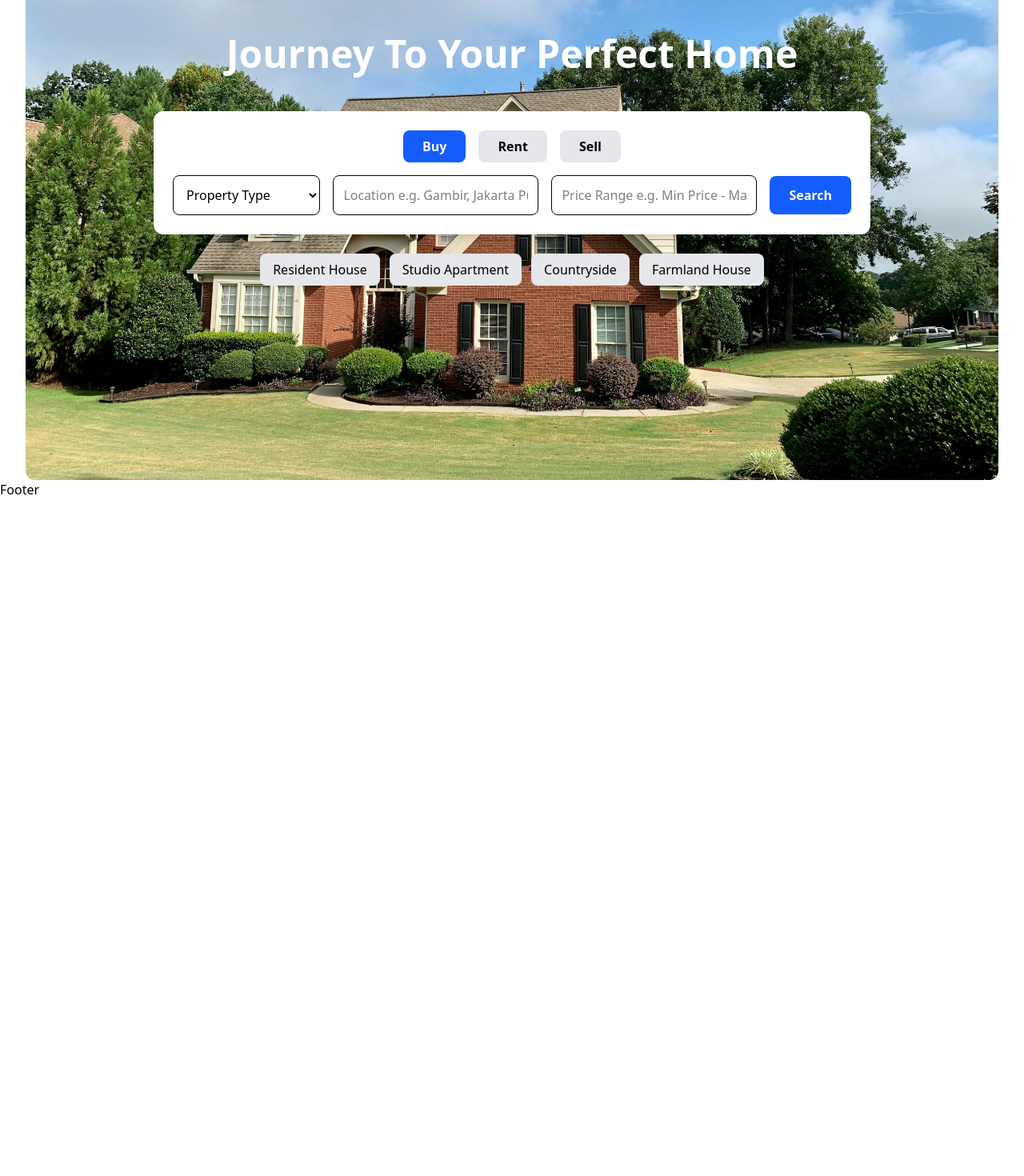
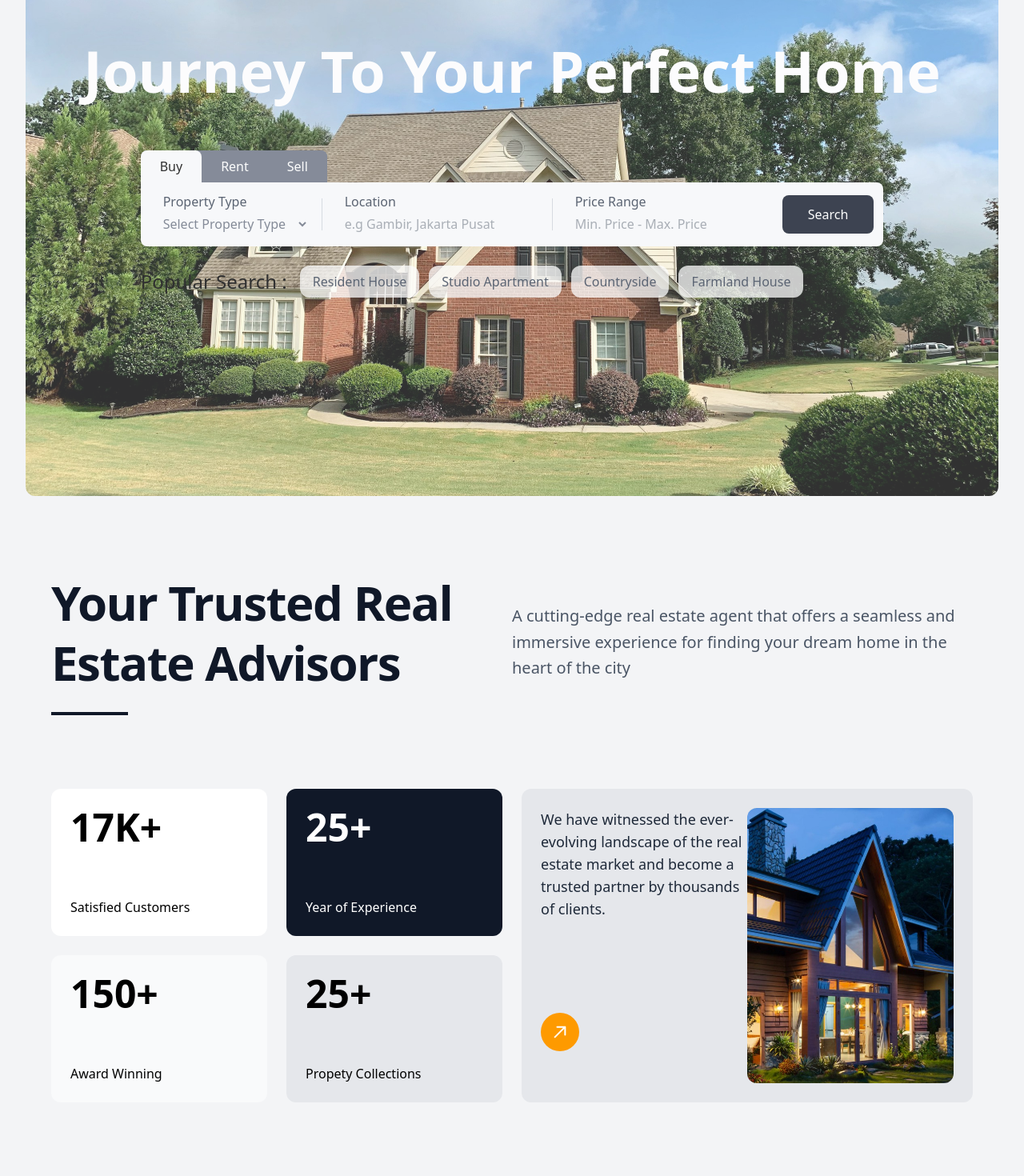
Before and after one commit to Akhalfstar/react-app, a React (Vite) app in the folder Real Estate/: page / in a window 1280 px wide. Shown: the part 260-1730 px from the top of the page at 80% size. Before the commit the page ends 884 px from the top, so only its background shows below. Built offline with nearby package versions, Linux system fonts and the light colour scheme.

Commit message:
50 percent home page Estate

```diff
--- a/Real Estate/src/App.jsx
+++ b/Real Estate/src/App.jsx
@@ -6,9 +6,11 @@ function App() {
 
   return (
     <>
+    <div className=' bg-gray-100 '>
     <Nav/>
       <Outlet/>
     <Footer/>
+    </div>
     </>
   )
 }
--- a/Real Estate/src/Component/Btn/Btn.jsx
+++ b/Real Estate/src/Component/Btn/Btn.jsx
@@ -3,10 +3,10 @@ import { NavLink } from "react-router";
 
 function Btn({ lable, lnk }) {
   return (
-    <div className=" flex justify-center items-center " >
+    <div className=" flex justify-center rounded-2xl items-center text-lg hover:bg-gray-200  " >
       <NavLink
         to={lnk}
-        className={({ isActive }) => (isActive ? " bg-black rounded-4xl py-1.5 px-4 text-white " : "py-1.5 px-4")}
+        className={({ isActive }) => (isActive ? " bg-black rounded-2xl py-1.5 px-4 text-white " : "py-1.5 px-4")}
       >
         {lable}
       </NavLink>
--- /dev/null
+++ b/Real Estate/src/Component/Contact/StatsSection.jsx
@@ -0,0 +1,79 @@
+const StatsCard = ({ number, label, className = "" }) => (
+  <div className={`p-6 ${className} flex flex-col justify-between`}>
+    <h2 className="text-4xl pb-6 lg:text-5xl font-bold">{number}</h2>
+    <p className="mt-2">{label}</p>
+  </div>
+);
+
+const StatsSection = () => {
+  return (
+    <section className=" pb-10">
+      <div className=" grid md:gri\
+       lg:grid-cols-2 max-w-7xl mx-auto px-4 sm:px-6 lg:px-8 gap-6">
+        <div className="grid grid-col-2 md:grid-cols-2 lg:grid-cols-2 gap-6">
+          {/* Satisfied Customers */}
+          <StatsCard
+            number="17K+"
+            label="Satisfied Customers"
+            className="bg-white rounded-xl "
+          />
+
+          {/* Years of Experience */}
+          <StatsCard
+            number="25+"
+            label="Year of Experience"
+            className="bg-gray-900 text-white rounded-xl"
+          />
+          <StatsCard
+            number="150+"
+            label="Award Winning"
+            className="bg-gray-50 rounded-xl"
+          />
+          <StatsCard
+            number="25+"
+            label="Propety Collections"
+            className="bg-gray-200  rounded-xl"
+          />
+        </div>
+
+        {/* Description Box */}
+        <div className="p-6 bg-gray-200 rounded-xl grid grid-cols-1 lg:grid-cols-2 ">
+          <div className=" flex flex-col justify-between">
+            <p className="text-gray-800 text-lg">
+              We have witnessed the ever-evolving landscape of the real estate
+              market and become a trusted partner by thousands of clients.
+            </p>
+            <div className="my-10">
+              <div className="w-12 h-12 bg-amber-500 rounded-full flex items-center justify-center">
+                <svg
+                  className="w-6 h-6 text-white transform rotate-45"
+                  fill="none"
+                  stroke="currentColor"
+                  viewBox="0 0 24 24"
+                >
+                  <path
+                    strokeLinecap="round"
+                    strokeLinejoin="round"
+                    strokeWidth={2}
+                    d="M5 10l7-7m0 0l7 7m-7-7v18"
+                  />
+                </svg>
+              </div>
+            </div>
+          </div>
+
+          <div className="relative aspect-[4/3] sm:aspect-square lg:aspect-[3/4]">
+              <img
+                src="/images/midpic.jpg"
+                alt="Property"
+                className="absolute inset-0 w-full h-full object-cover rounded-xl"
+                loading="lazy"
+              />
+            </div>
+        </div>
+      </div>
+    </section>
+  );
+};
+
+export default StatsSection;
--- a/Real Estate/src/Component/Home/Home.jsx
+++ b/Real Estate/src/Component/Home/Home.jsx
@@ -1,86 +1,37 @@
 import React, { useState } from "react";
+import SearchBar from "./SearchBar";
+import MidSec from "./MidSec";
+import StatsSection from "../Contact/StatsSection";
 
 export default function Home() {
-  const [activeTab, setActiveTab] = useState("Buy");
-
   return (
     <div className=" px-8 ">
       <div
-        className="relative bg-cover bg-center h-screen rounded-xl "
+        className="relative bg-cover bg-center h-screen rounded-xl opacity-80 "
         style={{ backgroundImage: 'url("images/hero3.jpg")' }}
       >
         {/* Overlay */}
-        <div className="absolute inset-0 "></div>
+        <div className="absolute inset-0 rounded-xl "></div>
 
         {/* Content */}
-        <div className="relative z-10 flex flex-col items-center justify-center text-center h-full text-white px-4">
+        <div className="relative z-2 flex flex-col items-center justify-center text-center h-full text-white px-4">
           {/* Title and Subtitle */}
-          <h1 className="text-4xl md:text-5xl font-bold mb-4">
+          <h1 className="text-2xl md:text-7xl font-bold mb-4">
             Journey To Your Perfect Home
           </h1>
-          <p className="text-lg md:text-xl mb-8">
-
-          </p>
-
-          {/* Search Filters */}
-          <div className="bg-white text-black rounded-xl shadow-lg p-6 w-full max-w-4xl">
-            {/* Tabs */}
-            <div className="flex justify-center gap-4 mb-4">
-              {["Buy", "Rent", "Sell"].map((tab) => (
-                <button
-                  key={tab}
-                  className={`px-6 py-2 rounded-lg font-semibold ${
-                    activeTab === tab ? "bg-blue-600 text-white" : "bg-gray-200"
-                  }`}
-                  onClick={() => setActiveTab(tab)}
-                >
-                  {tab}
-                </button>
-              ))}
-            </div>
-
-            {/* Filters */}
-            <div className="flex flex-wrap items-center gap-4">
-              <select className="flex-1 p-3 border rounded-lg">
-                <option>Property Type</option>
-                <option>Apartment</option>
-                <option>House</option>
-                <option>Studio</option>
-              </select>
-              <input
-                type="text"
-                placeholder="Location e.g. Gambir, Jakarta Pusat"
-                className="flex-1 p-3 border rounded-lg"
-              />
-              <input
-                type="text"
-                placeholder="Price Range e.g. Min Price - Max Price"
-                className="flex-1 p-3 border rounded-lg"
-              />
-              <button className="bg-blue-600 text-white px-6 py-3 rounded-lg font-bold">
-                Search
-              </button>
-            </div>
-          </div>
-
-          {/* Popular Searches */}
-          <div className="mt-6 flex gap-3 flex-wrap justify-center">
-            {[
-              "Resident House",
-              "Studio Apartment",
-              "Countryside",
-              "Farmland House",
-            ].map((tag) => (
-              <button
-                key={tag}
-                className="bg-gray-200 text-black px-4 py-2 rounded-lg"
-              >
-                {tag}
-              </button>
-            ))}
-          </div>
+          <p className="text-lg md:text-xl mb-8"></p>
+          <SearchBar />
         </div>
       </div>
+      <MidSec
+        text="A cutting-edge real estate agent that offers a seamless and immersive experience for finding your dream home in the heart of the city"
+        hed="Your Trusted Real Estate Advisors"
+      />
+      <StatsSection />
+      <MidSec
+      text="Embark on a journey of discovery through exclusive collections of homes, luxury properties to fulfill your aspirations and inspire your imagination"
+      hed="Discover Your Perfect Property Match"
+      />
     </div>
   );
 }
--- /dev/null
+++ b/Real Estate/src/Component/Home/MidSec.jsx
@@ -0,0 +1,33 @@
+import React from 'react'
+
+function MidSec({
+    text,
+    hed
+}) {
+  return (
+    <section className="">
+    <div className="max-w-7xl mx-auto px-4 sm:px-6 lg:px-8 py-16 sm:py-20 lg:py-24">
+      <div className="flex flex-col md:flex-row justify-between items-start md:items-center gap-8 lg:gap-12">
+        {/* Left side - Title */}
+        <div className="max-w-2xl">
+          <h1 className="text-4xl md:text-5xl lg:text-6xl font-bold text-gray-900 leading-tight tracking-tight">
+            {hed}
+          </h1>
+          <div className="relative mt-6">
+            <div className="absolute left-0 w-24 h-1 bg-gray-900"></div>
+          </div>
+        </div>
+
+        {/* Right side - Description */}
+        <div className="max-w-xl mt-6 md:mt-0">
+          <p className="text-lg md:text-xl text-gray-600 leading-relaxed">
+            {text}
+          </p>
+        </div>
+      </div>
+    </div>
+  </section>
+  )
+}
+
+export default MidSec
--- /dev/null
+++ b/Real Estate/src/Component/Home/SearchBar.jsx
@@ -0,0 +1,100 @@
+import React, { useState } from "react";
+
+const SearchBar = () => {
+  const [activeTab, setActiveTab] = useState("Buy");
+  const [propertyType, setPropertyType] = useState("");
+
+  const tabs = ["Buy", "Rent", "Sell"];
+  const popularSearches = [
+    "Resident House",
+    "Studio Apartment",
+    "Countryside",
+    "Farmland House",
+  ];
+
+  return (
+    <div className="max-w-6xl mx-auto p-4 text-gray-700 font-medium">
+      {/* Tabs */}
+      <div className=" relative z-0 flex  bg-gray-500 w-fit rounded-lg ">
+        {tabs.map((tab) => (
+          <button
+            key={tab}
+            className={`px-6  pt-2 pb-5 rounded-lg ${
+              activeTab === tab ? " bg-gray-50 text-black   " : "bg-gray-500 text-white"
+            }`}
+            onClick={() => setActiveTab(tab)}
+          >
+            {tab}
+          </button>
+        ))}
+      </div>
+
+      {/* Search Form */}
+      <div className="flex relative z-2 gap-4 mb-6 py-3 px-3 -mt-3 bg-gray-50 rounded-lg items-center">
+        {/* Property Type Dropdown */}
+        <div className="flex flex-col justify-items-start">
+        <span className="flex justify-items-start pl-4 " > Property Type</span>
+          <select
+            className="w-full px-3 py-1 rounded-lg border-0 outline-none focus:outline-none text-gray-500"
+            value={propertyType}
+            onChange={(e) => setPropertyType(e.target.value)}
+          >
+            <option value="" hidden >Select Property Type</option>
+            <option value="house">House</option>
+            <option value="apartment">Apartment</option>
+            <option value="villa">Villa</option>
+          </select>
+        </div>
+
+        {/* Vertical Line 1 */}
+        <div className="w-[1px] h-10 bg-gray-300 self-center"></div>
+
+        {/* Location Input */}
+        <div className="flex-1">
+        <span className="flex justify-items-start pl-3 " > Location</span>
+          <input
+            type="text"
+            placeholder="e.g Gambir, Jakarta Pusat"
+            className="w-full px-3 py-1  border-0 outline-none focus:outline-none"
+          />
+        </div>
+
+        {/* Vertical Line 2 */}
+        <div className="w-[1px] h-10 bg-gray-300 self-center"></div>
+
+        {/* Price Range Input */}
+        <div className="flex-1">
+        <span className="flex justify-items-start pl-3 " > Price Range</span>
+          <input
+            type="text"
+            placeholder="Min. Price - Max. Price"
+            className="w-full px-3 py-1  border-0 outline-none focus:outline-none"
+          />
+        </div>
+
+        {/* Search Button */}
+        <button className="h-12 px-8 py-1 bg-gray-900 text-white rounded-lg hover:bg-gray-800 transition-colors">
+          Search
+        </button>
+      </div>
+
+      {/* Popular Searches */}
+      <div className="flex items-center gap-4">
+        <span className="text-black text-2xl">Popular Search :</span>
+        <div className="flex gap-3">
+
+          {popularSearches.map((item) => (
+            <button
+              key={item}
+              className="px-4  py-2 rounded-xl  bg-[rgba(255,255,255,0.75)] hover:bg-gray-50 transition-colors"
+            >
+              {item}
+            </button>
+          ))}
+        </div>
+      </div>
+    </div>
+  );
+};
+
+export default SearchBar;
--- a/Real Estate/src/Component/Nav/Nav.jsx
+++ b/Real Estate/src/Component/Nav/Nav.jsx
@@ -3,13 +3,13 @@ import { Btn } from "../Comp";
 
 function Nav() {
   return (
-    <nav className=" h-15 w-full bg-white px-8 py-4">
-      <div className=" mx-auto flex items-center justify-between">
+    <nav className=" h-20 w-full px-8 py-4 ">
+      <div className=" h-full mx-auto flex items-center justify-between">
         <div className="flex items-center gap-2">
           <img src="/images/logo.png" alt="Logo" className="h-8 w-8" />
           <span className="text-lg font-bold">MNNIT</span>
         </div>
-        <div className="flex gap-4">
+        <div className="flex items-center gap-4">
           <Btn lable="About us" lnk="About"></Btn>
           <Btn lable="Property" lnk="Property"></Btn>
           <Btn lable="Agent" lnk="Agent"></Btn>
```
Also changed, not shown: Real Estate/public/images/midpic.jpg (added).
